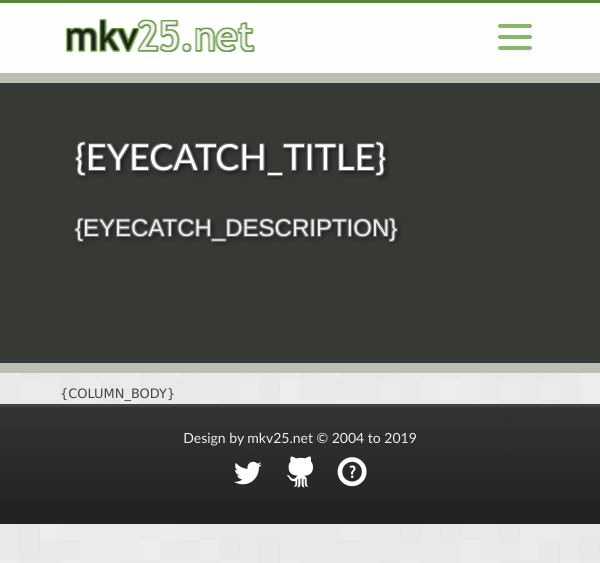
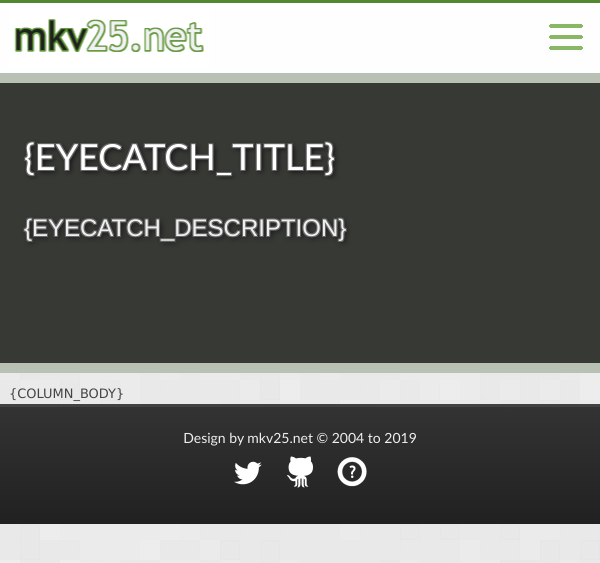
Before and after one commit to Markavian/mkv25-responsive-website, a PHP site: the page made by site/templates/index.template.html in a window 600 px wide. Shown: the top 563 px of the page. Run offline with PHP 8.4, Linux system fonts and the light colour scheme; the template is opened without the code that fills it, so the values that code supplies are empty.

Commit message:
Switch to fluid layout to maximize smaller screens

```diff
--- a/site/stylesheets/layout.css
+++ b/site/stylesheets/layout.css
@@ -68,7 +68,7 @@ img {
 
 /* Portrait design for a width of 320px */
 @media only screen and (max-width: 767px) {
-	body > content, footer > content, navigation > content, .page-block { width: 320px; }
+	body > content, footer > content, navigation > content, .page-block { width: 95%; }
 	column,
 	column.single,
 	column.double,
@@ -78,7 +78,7 @@ img {
 
 /* Portrait design for a width of 480px */
 @media only screen and (min-width: 480px) and (max-width: 767px) {
-	body > content, footer > content, navigation > content, .page-block { width: 480px; }
+	body > content, footer > content, navigation > content, .page-block { width: 97%; }
 	column,
 	column.single,
 	column.double,
```
